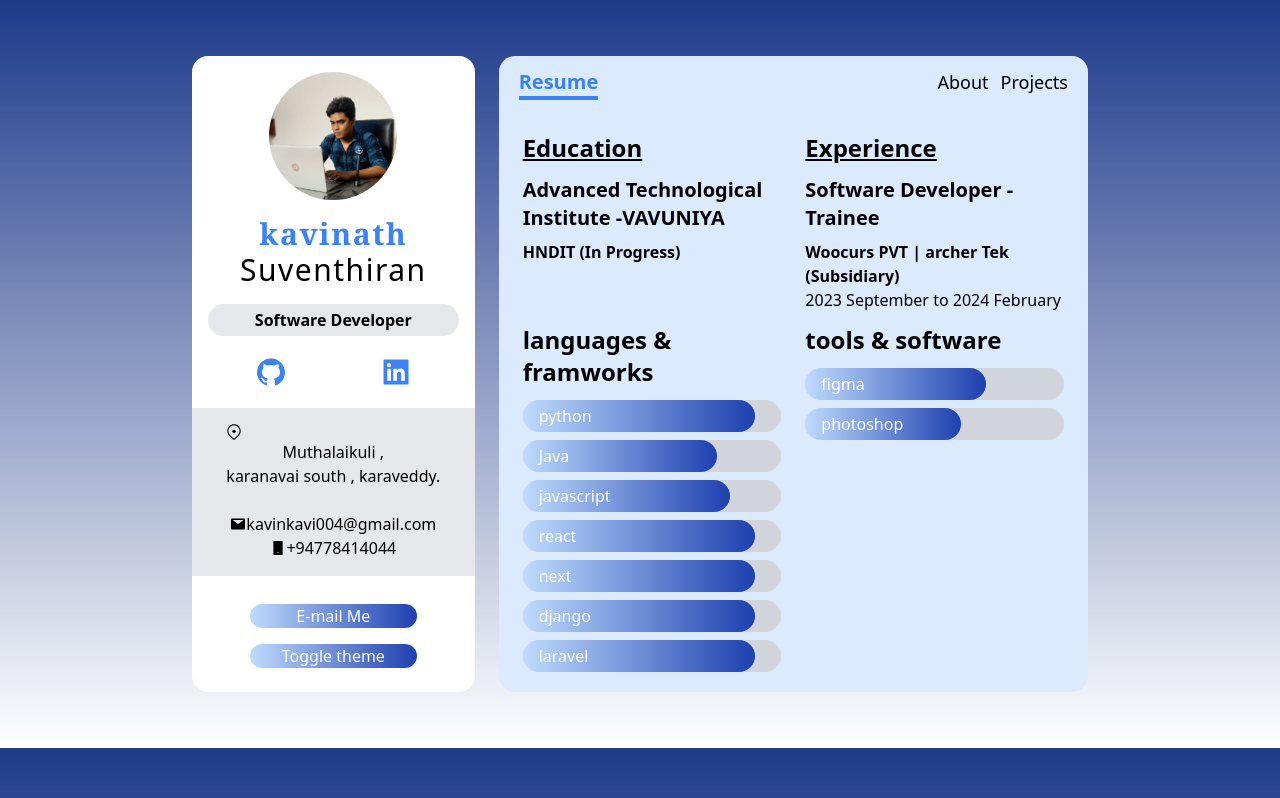
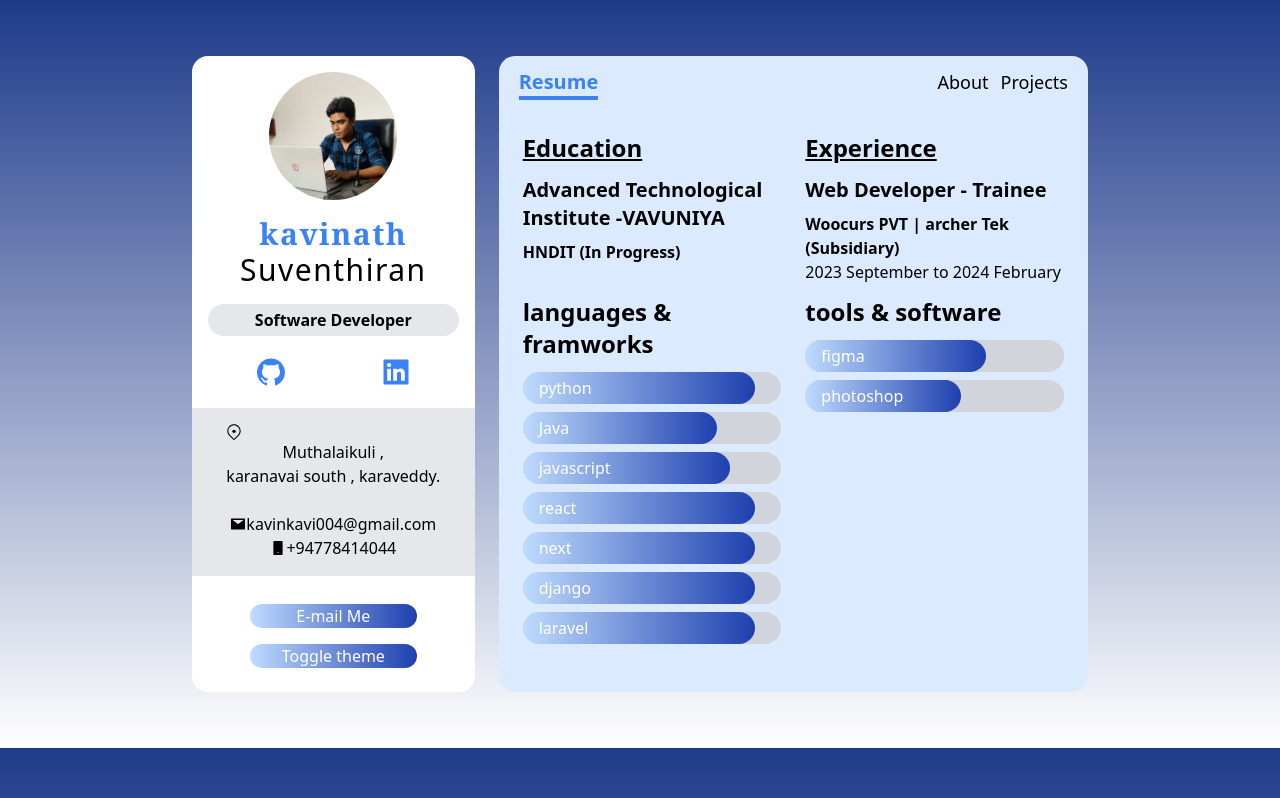
Before and after one commit to Kh1004/portfolio, a Next.js app: page /resume in a window 1280 px wide. Built offline with nearby package versions, Linux system fonts and the light colour scheme.

Commit message:
Update page.tsx

```diff
--- a/src/app/resume/page.tsx
+++ b/src/app/resume/page.tsx
@@ -18,7 +18,7 @@ Institute -VAVUNIYA</h5>
           <div>
             <h5 className="my-3 text-2xl font-bold"> <u>Experience</u></h5>
             <div>
-              <h5 className="my-2 text-xl font-bold">Software Developer - Trainee</h5>
+              <h5 className="my-2 text-xl font-bold">Web Developer - Trainee</h5>
               <p className="font-semibold">Woocurs PVT | archer Tek (Subsidiary)</p>
               <p>2023 September to 2024 February</p>
             </div>
```
